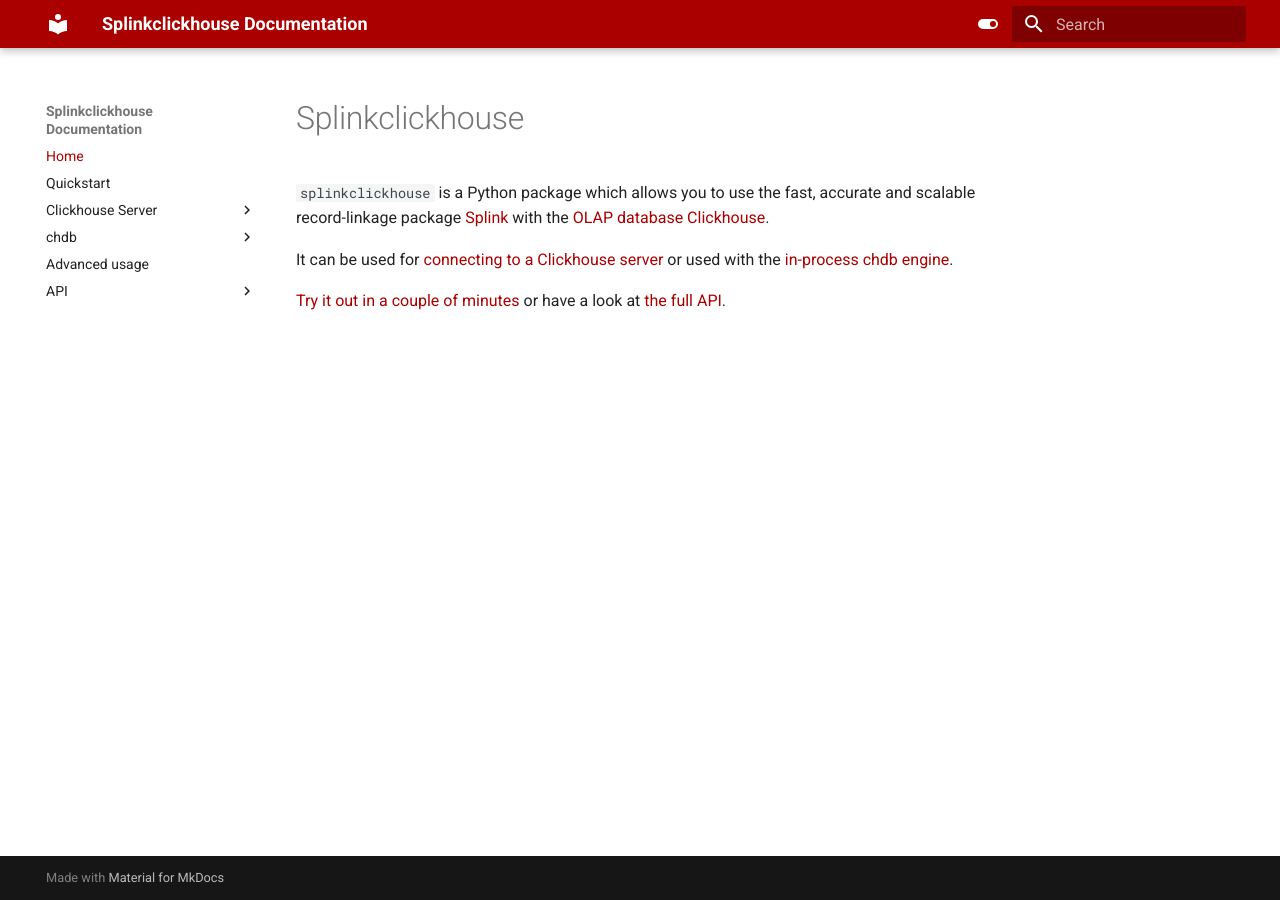
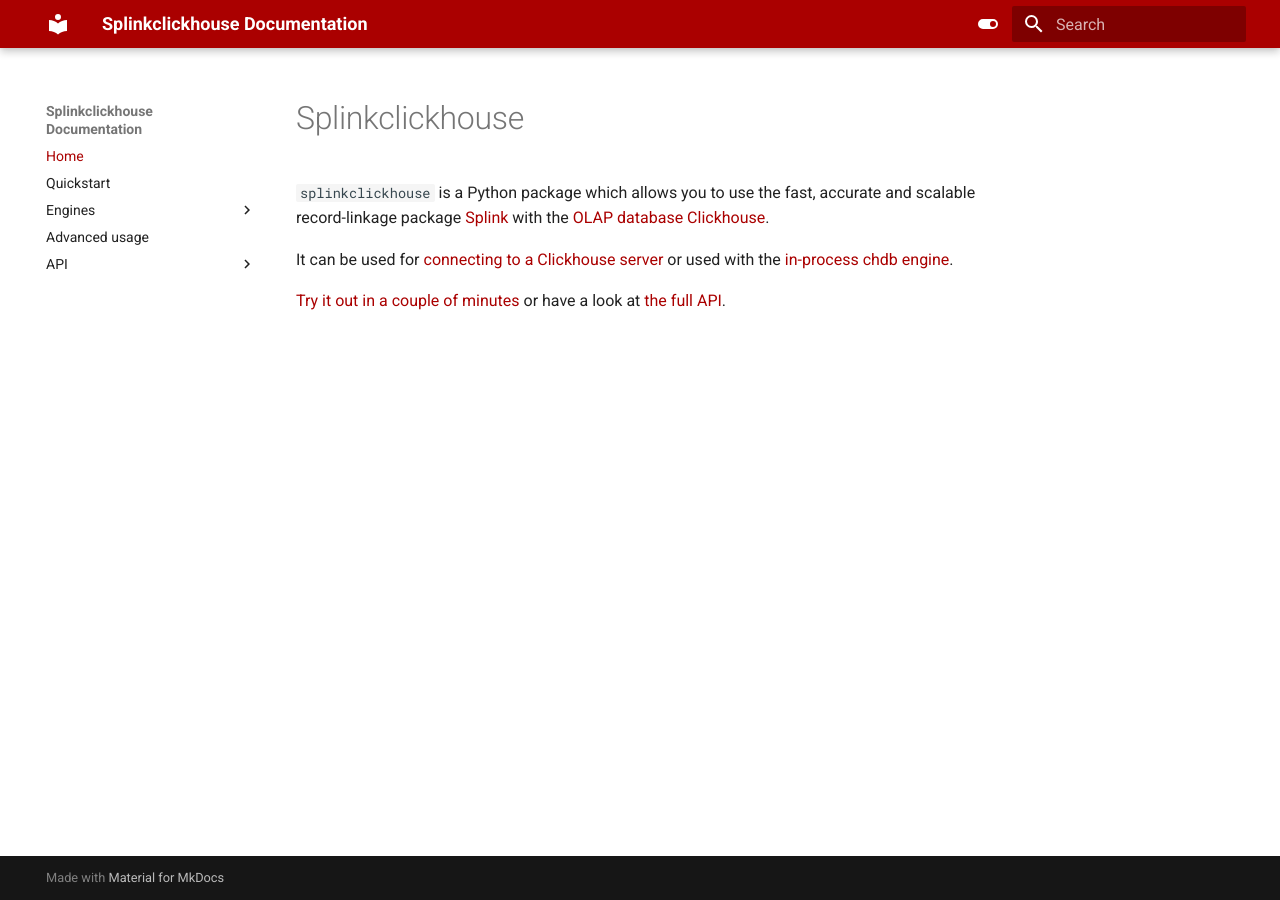
Before and after one commit to ADBond/splinkclickhouse, an MkDocs documentation site: the page built from docs/index.md, in a window 1280 px wide. Built offline with MkDocs 1.6.1 and Material for MkDocs 9.7.7, drawn with Linux system fonts in a browser that asks for light colours; some of the changed lines change nothing that is shown.

Commit message:
restructure

```diff
--- a/docs/index.md
+++ b/docs/index.md
@@ -2,6 +2,6 @@
 
 `splinkclickhouse` is a Python package which allows you to use the fast, accurate and scalable record-linkage package [Splink](https://moj-analytical-services.github.io/splink/) with the [OLAP database Clickhouse](https://clickhouse.com/docs).
 
-It can be used for [connecting to a Clickhouse server](./clickhouse_server/index.md) or used with the [in-process chdb engine](./chdb/index.md).
+It can be used for [connecting to a Clickhouse server](./engines/clickhouse_server.md) or used with the [in-process chdb engine](./engines/chdb.md).
 
 [Try it out in a couple of minutes](./quickstart.md) or have a look at [the full API](./api/index.md).
--- a/mkdocs.yml
+++ b/mkdocs.yml
@@ -3,10 +3,9 @@
 nav:
   - Home: index.md
   - Quickstart: quickstart.md
-  - Clickhouse Server:
-    - Home: clickhouse_server/index.md
-  - chdb:
-    - Home: chdb/index.md
+  - Engines:
+    - Clickhouse server: engines/clickhouse_server.md
+    - chdb: engines/chdb.md
   - Advanced usage: advanced.md
   - API:
     - Home: api/index.md
```
Also changed, not shown: docs/engines/chdb.md (renamed from docs/chdb/index.md), docs/engines/clickhouse_server.md (renamed from docs/clickhouse_server/index.md).
